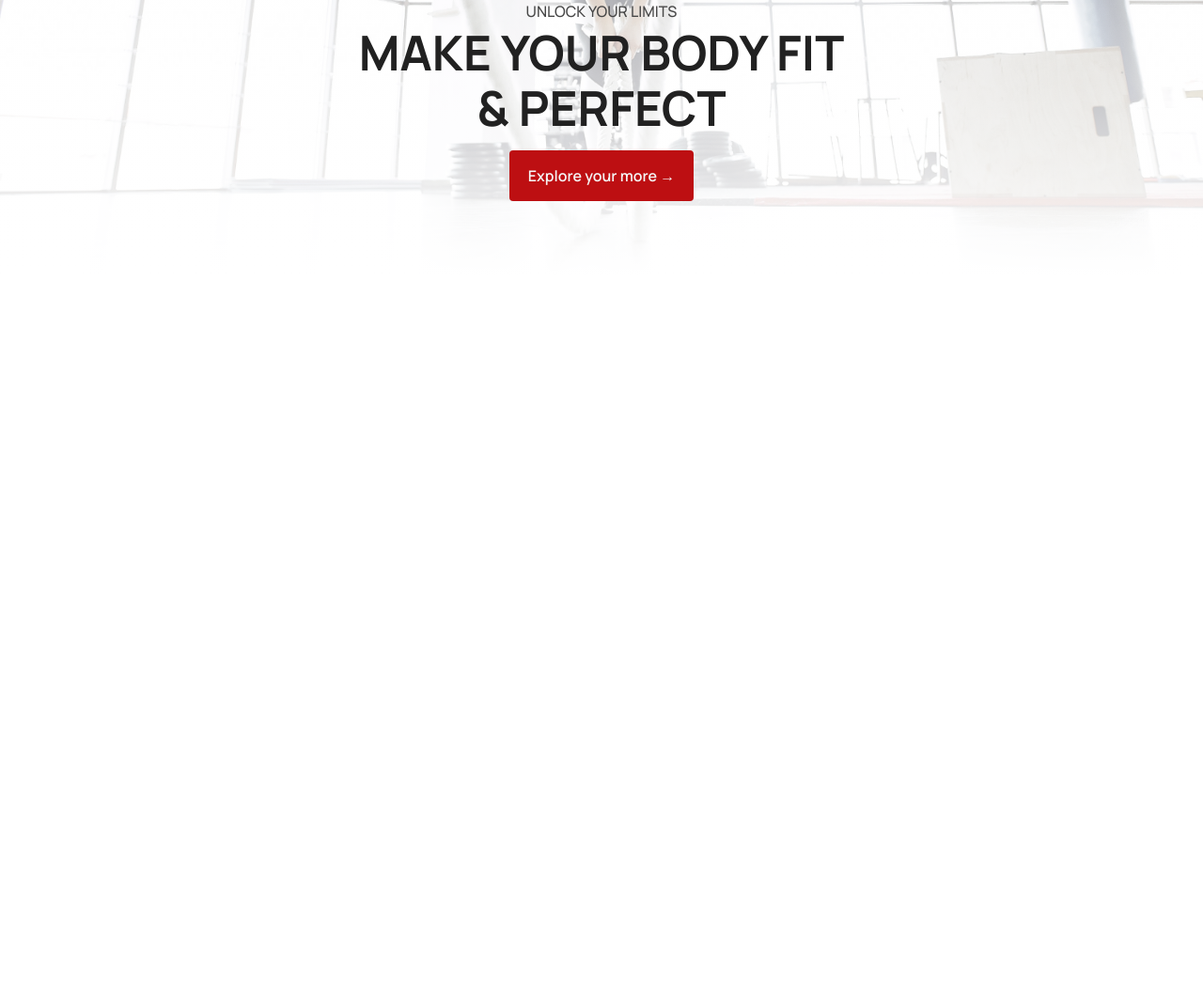
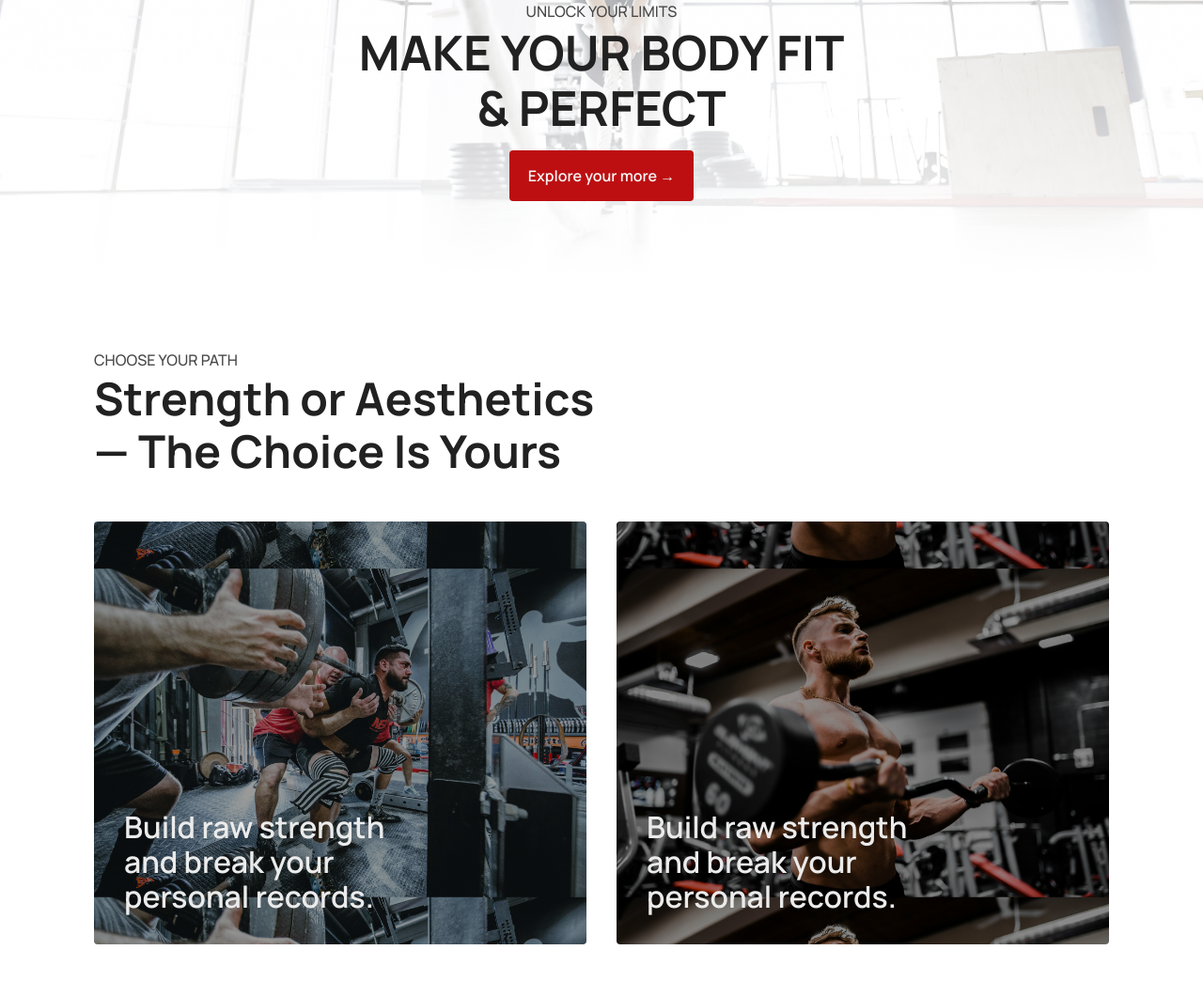
Before and after one commit to gregustomas/fitness-web, a plain HTML site: page index.html in a window 1280 px wide. Shown: the part 426-1470 px from the top of the page at 94% size. Before the commit the page ends 800 px from the top, so only its background shows below. Drawn offline with Linux system fonts and the light colour scheme.

Commit message:
Přidal jsem services sekci

```diff
--- a/index.html
+++ b/index.html
@@ -38,6 +38,30 @@
         </div>
     </section>
 
+    <!-- services -->
+     <section class="services">
+        <div class="services-container">
+            <div class="text-container">
+                <h4>Choose Your Path</h4>
+                <h2>Strength or Aesthetics — The Choice Is Yours</h2>
+            </div>
+
+            <div class="services-wrap">
+                <a href="#">
+                    <div class="service powerlifting">
+                        <h3>Build raw strength and break your personal records.</h3>
+                    </div>
+                </a>
+
+                <a href="#">
+                    <div class="service bodybuilding">
+                        <h3>Build raw strength and break your personal records.</h3>
+                    </div>
+                </a>
+            </div>
+        </div>
+     </section>
+
 
 
 
--- a/style.css
+++ b/style.css
@@ -27,7 +27,7 @@
     --ff: 'Manrope', sans-serif;
     --heading-h1: 700 clamp(40px, 4vw, 64px) / 115% var(--ff);
     --heading-h2: 700 clamp(32px, 4vw, 48px) / 115% var(--ff);
-    --heading-h3: 600 clamp(24px, 3vw, 32px) / 115% var(--ff);
+    --heading-h3: 600 clamp(24px, 2.5vw, 32px) / 115% var(--ff);
     --display: 600 clamp(20px, 3vw, 24px) / 130% var(--ff);
     --label: 500 16px / 115% var(--ff);
     --text: 500 16px / 140% var(--ff);
@@ -205,3 +205,83 @@ section{
         width: 550px;
     }
 }
+
+/* services */
+
+.services-container{
+    display: flex;
+    flex-direction: column;
+    gap: var(--sp5);
+}
+
+.services .text-container{
+    max-width: 550px;
+}
+
+.services .text-container h4{
+    padding-bottom: var(--sp1);
+}
+
+.services-wrap{
+    display: flex;
+    flex-direction: column;
+    gap: var(--sp4);
+}
+
+.services-wrap .service{
+    width: 100%;
+    height: 300px;
+    background-color: #1E1E1E;
+    display: flex;
+    align-items: end;
+    padding: 20px;
+    border-radius: 4px;
+}
+
+.services-wrap .service h3{
+    color: var(--heading-h3-clr-light);
+    width: 70%;
+}
+
+.services-wrap .powerlifting{
+    background: linear-gradient(rgba(0, 0, 0, 0.4), rgba(0, 0, 0, 0.4)), url(./img/powerlifting.jpg);
+    background-size: 100%;
+    background-position: center;
+    transition: 0.7s;
+}
+
+.services-wrap .powerlifting:hover{
+    background: linear-gradient(rgba(0, 0, 0, 0.4), rgba(0, 0, 0, 0.4)), url(./img/powerlifting.jpg);
+    background-size: 120%;
+    background-position: center;
+}
+
+.services-wrap .bodybuilding{
+    background: linear-gradient(rgba(0, 0, 0, 0.4), rgba(0, 0, 0, 0.4)), url(./img/bodybuilding.jpg);
+    background-size: 100%;
+    background-position: center;
+    transition: 0.7s;
+}
+
+.services-wrap .bodybuilding:hover{
+    background: linear-gradient(rgba(0, 0, 0, 0.4), rgba(0, 0, 0, 0.4)), url(./img/bodybuilding.jpg);
+    background-size: 120%;
+    background-position: center;
+}
+
+@media (min-width: 600px){
+    .services-container{
+        flex-direction: column;
+        gap: var(--sp6);
+    }
+
+    .services-wrap{
+        flex-direction: row;
+        gap: var(--sp5);
+    }
+
+    .services-wrap .service{
+        height: 450px;
+        padding: 32px;
+    }
+}
```
